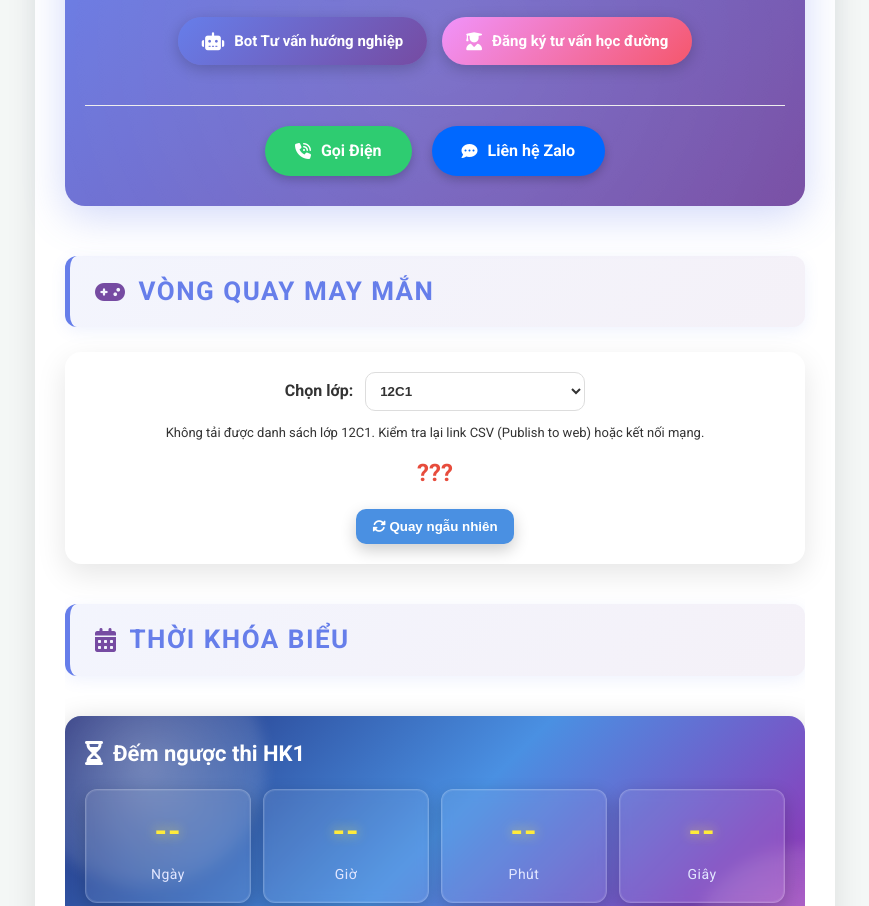
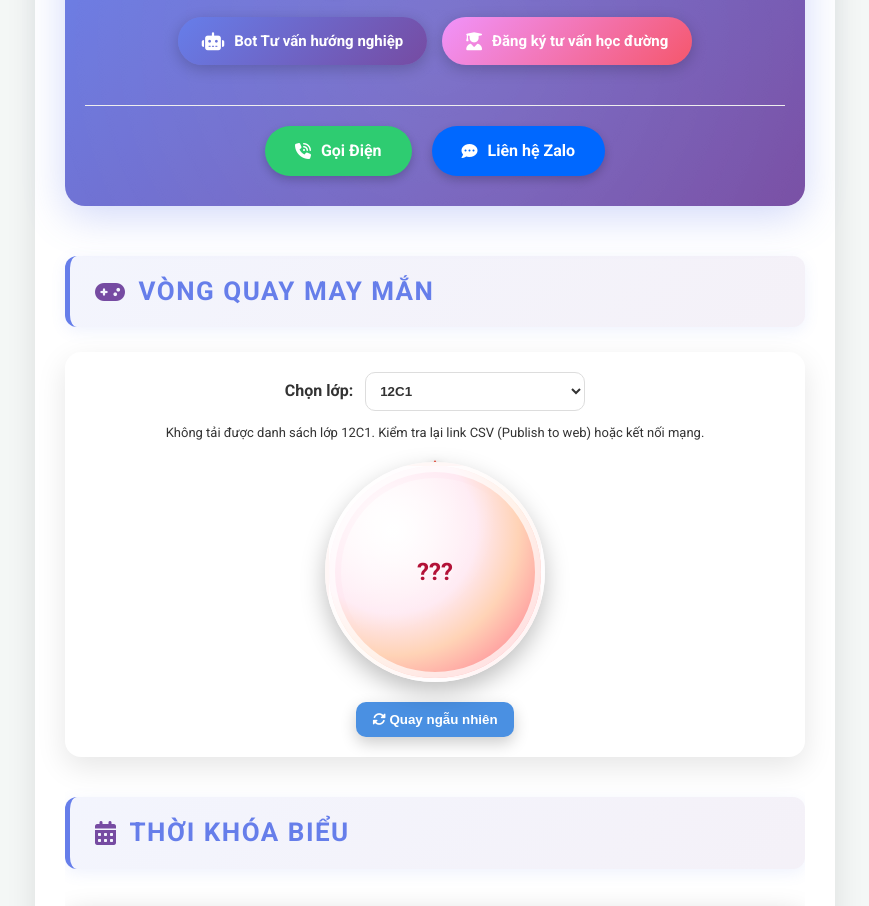
Before and after one commit to vtphong89/webcanhan, a plain HTML site: page index.html in a window 1280 px wide. Shown: the part 172-1078 px from the top of the page, without its empty margins (205-1074 px from the left). Drawn offline with Linux system fonts and the light colour scheme; no server answers.

Commit message:
Update index.html

```diff
--- a/index.html
+++ b/index.html
@@ -262,6 +262,64 @@
         .countdown-value{font-size:32px;font-weight:800;letter-spacing:1px;margin-bottom:6px;color:#ffeb3b;text-shadow:0 0 12px rgba(255,235,59,0.8);}
         .countdown-label{font-size:14px;letter-spacing:.5px;color:#e3e7ff;}
         .countdown-note{margin-top:12px;text-align:center;font-size:14px;color:#e0e3ff;position:relative;z-index:1;}
+
+        /* Wheel visual */
+        .wheel-visual {
+            display: flex;
+            justify-content: center;
+            margin: 18px 0 20px;
+            position: relative;
+        }
+        .wheel-circle {
+            width: 220px;
+            height: 220px;
+            border-radius: 50%;
+            background:
+              radial-gradient(circle at 30% 30%, #ffffff, #ffe9f2 40%, #ffd3b6 60%, #ff9a9e 80%);
+            box-shadow:
+              0 10px 25px rgba(0,0,0,0.25),
+              inset 0 0 0 6px rgba(255,255,255,0.7);
+            display: flex;
+            align-items: center;
+            justify-content: center;
+            border: 4px solid rgba(255,255,255,0.9);
+            position: relative;
+            overflow: hidden;
+        }
+        .wheel-circle::before {
+            content: '';
+            position: absolute;
+            inset: 12px;
+            border-radius: 50%;
+            background: radial-gradient(circle at 20% 20%, rgba(255,255,255,0.9), transparent 55%);
+            opacity: 0.85;
+        }
+        .wheel-pointer {
+            position: absolute;
+            top: -2px;
+            width: 0;
+            height: 0;
+            border-left: 16px solid transparent;
+            border-right: 16px solid transparent;
+            border-bottom: 26px solid var(--accent-color);
+            filter: drop-shadow(0 4px 6px rgba(0,0,0,0.35));
+        }
+        #random-result {
+            position: relative;
+            z-index: 2;
+            font-size: 24px;
+            font-weight: 800;
+            color: #b31237;
+            text-shadow: 0 2px 4px rgba(255,255,255,0.6);
+            padding: 0 14px;
+        }
+        .wheel-circle.spinning {
+            animation: wheel-spin 0.9s linear infinite;
+        }
+        @keyframes wheel-spin {
+            from { transform: rotate(0deg); }
+            to   { transform: rotate(360deg); }
+        }
         @media (max-width:600px){
             .countdown-title{font-size:18px;}
             .countdown{grid-template-columns:repeat(2,minmax(120px,1fr));}
@@ -373,12 +431,15 @@
                         <option value="11B1">11B1</option>
                     </select>
                 </div>
-                <div id="wheel-status" class="subtext" style="margin-bottom: 10px; font-size: 13px;">
+                <div id="wheel-status" class="subtext" style="margin-bottom: 6px; font-size: 13px;">
                     Đang tải danh sách 12C1 từ Google Sheets...
                 </div>
-                <div id="random-result"
-                    style="font-size: 24px; font-weight: bold; color: var(--accent-color); margin-bottom: 15px; min-height: 40px;">
-                    ???</div>
+                <div class="wheel-visual">
+                    <div class="wheel-pointer"></div>
+                    <div class="wheel-circle" id="wheel-circle">
+                        <div id="random-result">???</div>
+                    </div>
+                </div>
                 <button onclick="spinRandom()" class="admission-btn"
                     style="background: var(--primary-color); color: white;">
                     <i class="fas fa-sync-alt"></i> Quay ngẫu nhiên
@@ -594,6 +655,7 @@
       const wheelClassSelect = document.getElementById("wheel-class-select");
       const wheelStatus = document.getElementById("wheel-status");
       const randomResultEl = document.getElementById("random-result");
+      const wheelCircle = document.getElementById("wheel-circle");
 
       let currentClassId = "12C1";
       let currentStudents = [];
@@ -684,6 +746,10 @@
           return;
         }
 
+        if (wheelCircle) {
+          wheelCircle.classList.add("spinning");
+        }
+
         const names = currentStudents.slice();
         const resultEl = randomResultEl;
         const start = performance.now();
@@ -709,6 +775,9 @@
             resultEl.style.color = "#e74c3c";
             resultEl.style.transform = "scale(1.2)";
             setTimeout(() => (resultEl.style.transform = "scale(1)"), 220);
+            if (wheelCircle) {
+              setTimeout(() => wheelCircle.classList.remove("spinning"), 220);
+            }
             return;
           }
 
```
